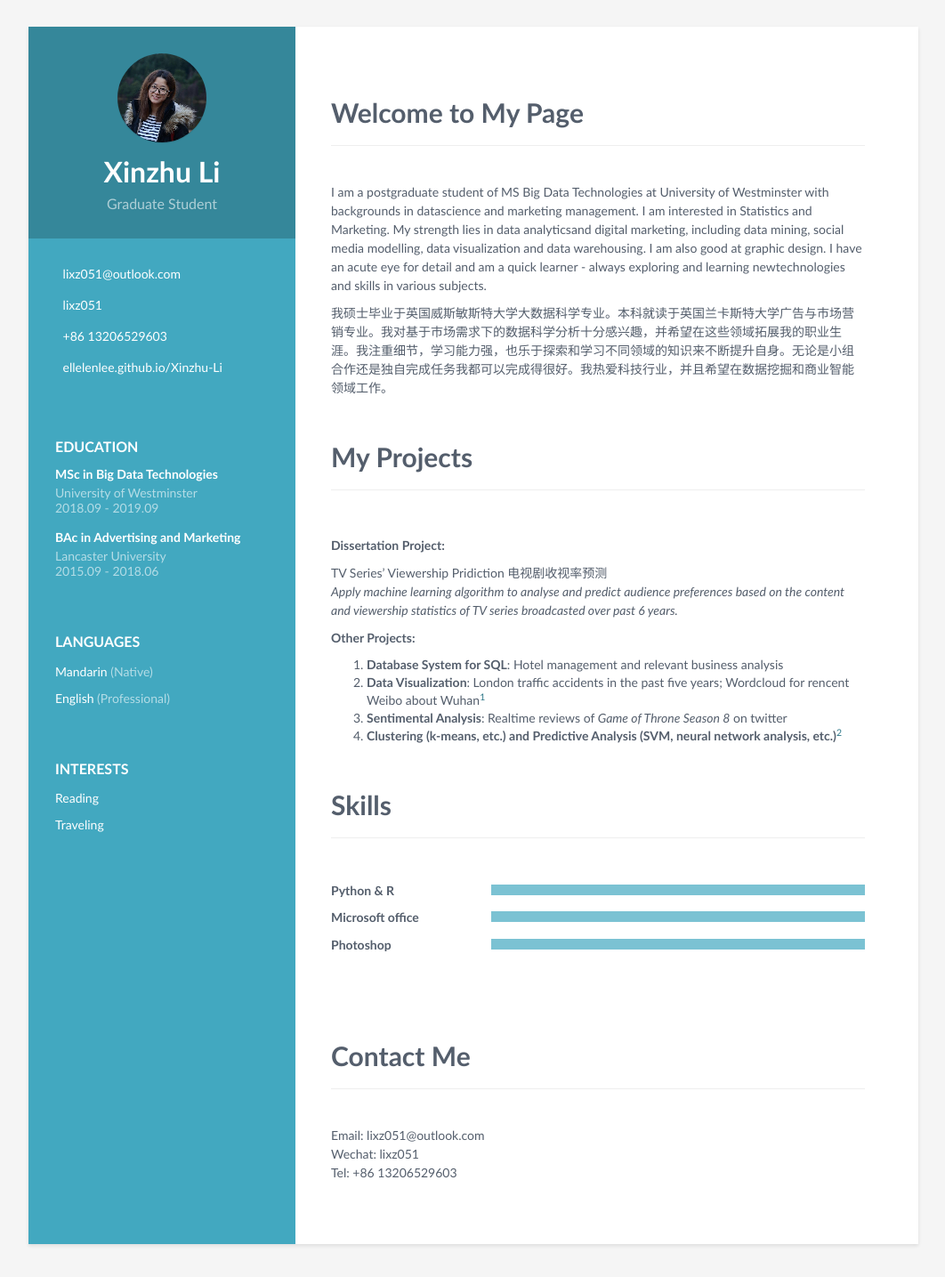
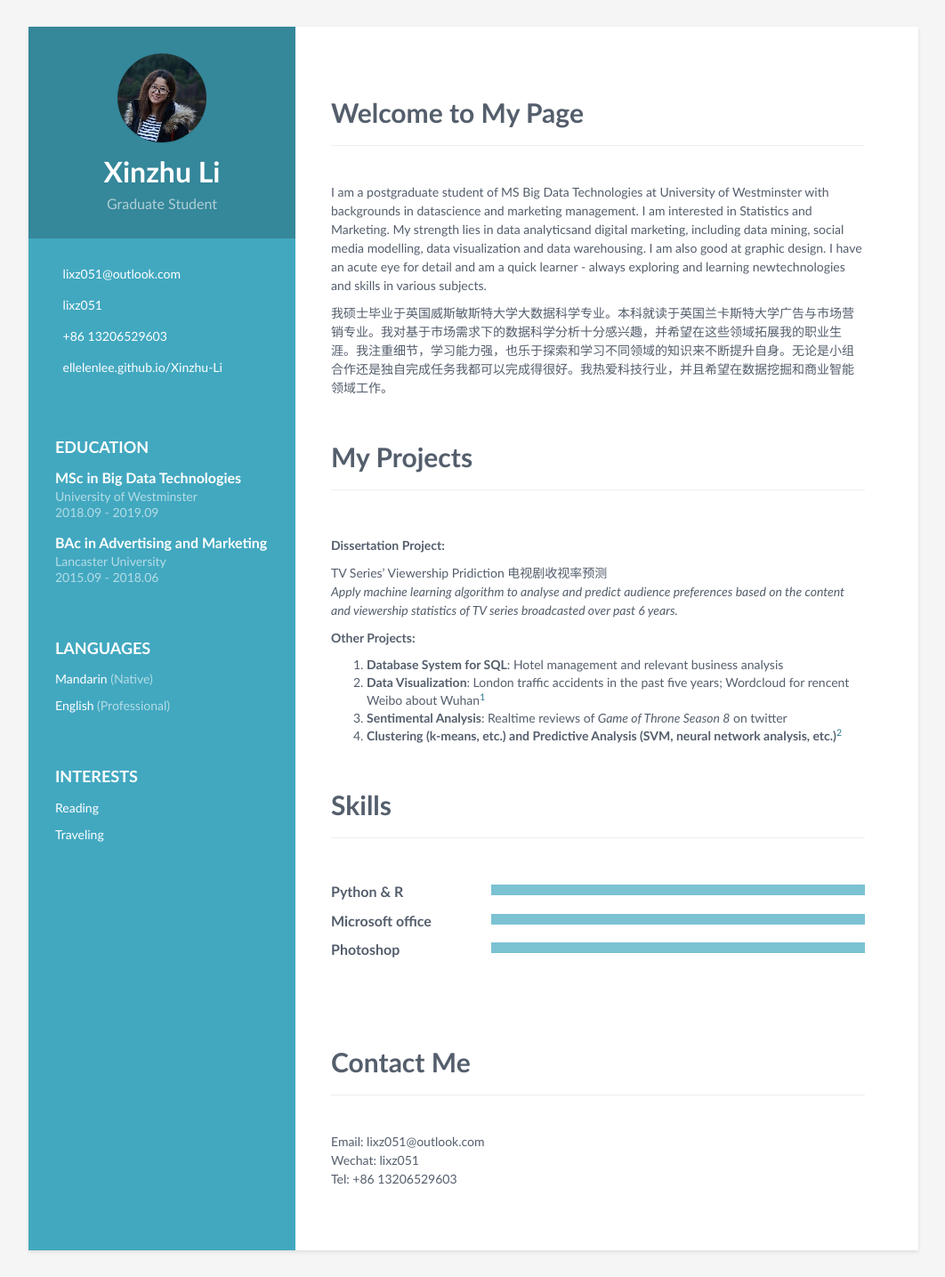
Before and after one commit to ellelenlee/Xinzhu-Li, a Jekyll site: the page built from index.md, in a window 1280 px wide. Shown: the whole page at 89% size, without its empty margins (108-1170 px from the left). Built offline with Jekyll 4.4.1, drawn with Linux system fonts in a browser that asks for light colours; our own code applies the rules of GitHub Pages for plain Markdown files.

Commit message:
Update _base.scss

```diff
--- a/_sass/_base.scss
+++ b/_sass/_base.scss
@@ -2,7 +2,7 @@ body {
     font-family: 'Calibri','Microsoft YaHei','SimHei';
     color: $text-color-secondary;
     background: $smoky-white;
-    font-size: 14px;
+    font-size: 16px,14px,14px;
     padding: 30px;
     -webkit-font-smoothing: antialiased;
     -moz-osx-font-smoothing: grayscale;
@@ -96,13 +96,13 @@ p {
     }
     .container-block-title {
         text-transform: uppercase;
-        font-size: 16px;
+        font-size: 18px;
         font-weight: 700;
         margin-top: 0;
         margin-bottom: 15px;
     }
     .degree {
-        font-size: 14px;
+        font-size: 16px;
         margin-top: 0;
         margin-bottom: 5px;
     }
@@ -176,7 +176,7 @@ p {
         overflow: hidden;
     }
     .level-title {
-        font-size: 14px;
+        font-size: 16px;
         margin-top: 0;
         margin-bottom: 12px;
     }
```
